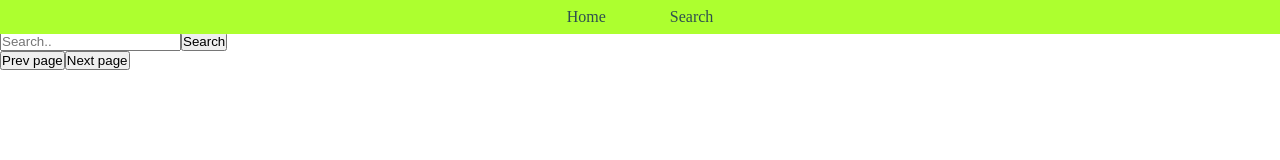
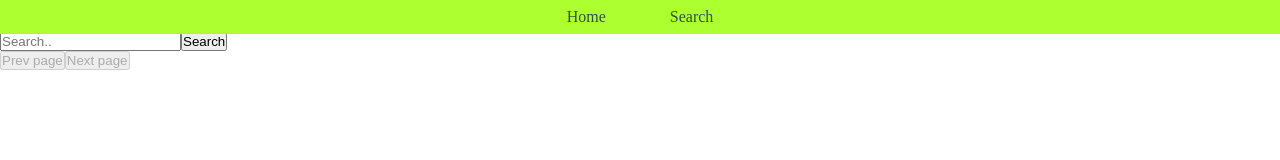
Before and after one commit to vikkoooo/CocktailApi_React, a React (Vite) app: page /search in a window 1280 px wide. Shown: the top 160 px of the page. Built offline with nearby package versions, Linux system fonts and the light colour scheme.

Commit message:
enable/disable nav buttons

```diff
--- a/src/pages/SearchPage.tsx
+++ b/src/pages/SearchPage.tsx
@@ -9,6 +9,10 @@ export function SearchPage(): ReactElement {
 	const [currentPageDrinks, setCurrentPageDrinks] = useState<ICocktail[]>([]);
 	const drinksPerPage: number = 10;
 	const navigate = useNavigate(); // react navigate functionallity for manual navigation
+
+	useEffect(() => {
+		updateCurrentPageDrinks();
+	}, [drinks, page]); // render when drinks or page is updated
 
 	const handleSubmit = (event: FormEvent<HTMLFormElement>) => {
 		event.preventDefault();
@@ -28,10 +32,6 @@ export function SearchPage(): ReactElement {
 			setCurrentPageDrinks(drinks.slice(startIndex, endIndex)); // end exclusive so we get index 0 - 9 first time
 		}
 	};
-
-	useEffect(() => {
-		updateCurrentPageDrinks();
-	}, [drinks, page]); // render when drinks or page is updated
 
 	const navBack = (): void => {
 		if (page >= 1) {
@@ -58,8 +58,8 @@ export function SearchPage(): ReactElement {
 					</li>
 				))}
 			</ul>
-			<button type="button" onClick={navBack}>Prev page</button>
-			<button type="button" onClick={navForward}>Next page</button>
+			<button type="button" onClick={navBack} disabled={page <= 0}>Prev page</button>
+			<button type="button" onClick={navForward} disabled={!drinks || page >= Math.ceil(drinks.length / drinksPerPage) - 1}>Next page</button>
 		</div>
 	);
 }
```
